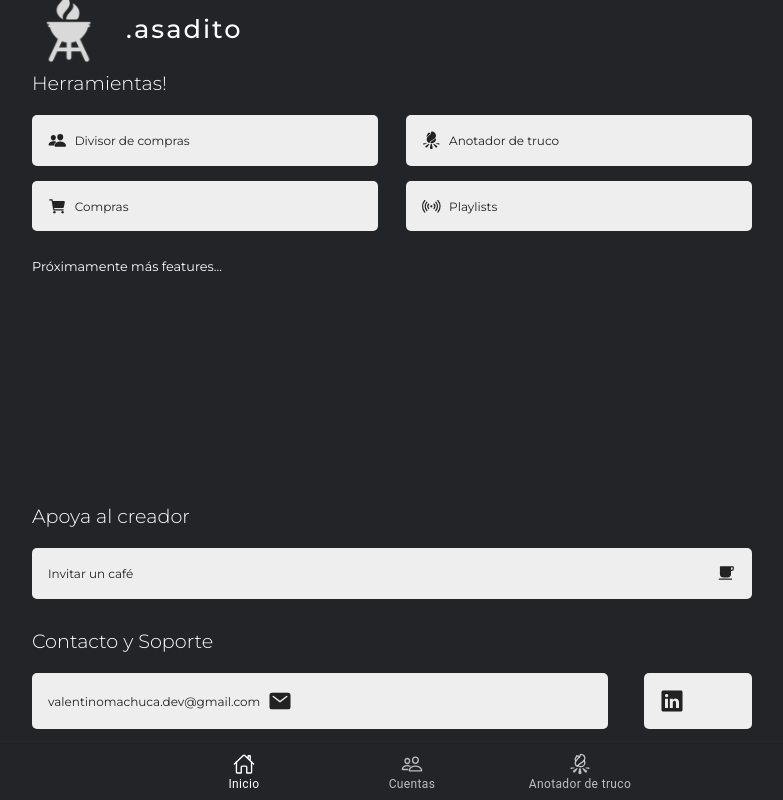
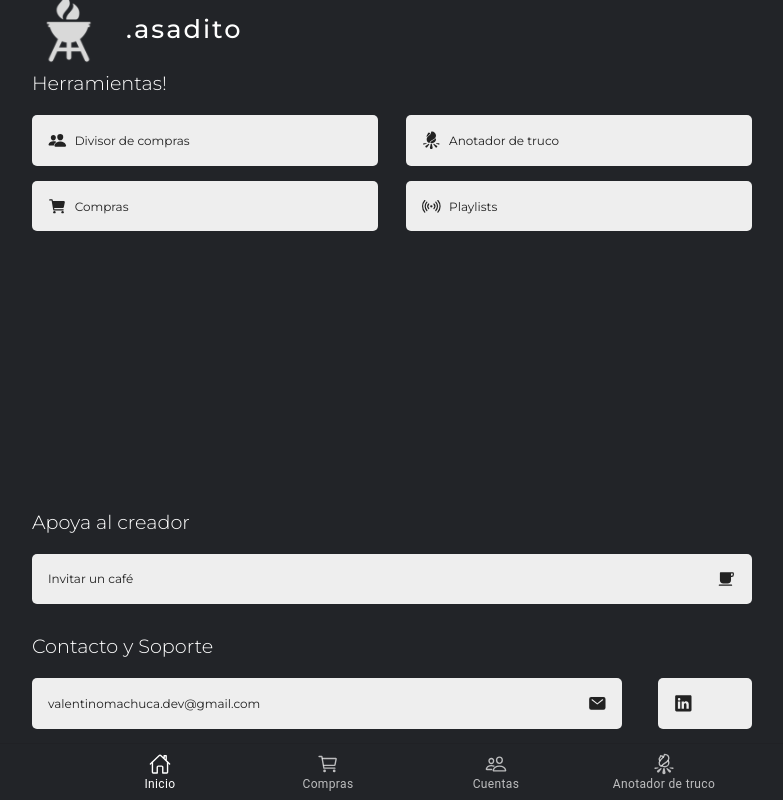
Before and after one commit to valentino-machuca/asadito, a React (Vite) app: page /home in a window 1280 px wide. Shown: the whole page, without its empty margins (228-1011 px from the left). Built offline with nearby package versions, Linux system fonts and the light colour scheme.

Commit message:
Ajustes visuales y nuevo item en tab

```diff
--- a/src/App.tsx
+++ b/src/App.tsx
@@ -1,3 +1,4 @@
+import React, {useEffect, useState} from "react";
 import { Redirect, Route } from 'react-router-dom';
 import {
   IonApp,
@@ -10,12 +11,20 @@ import {
   setupIonicReact
 } from '@ionic/react';
 import { IonReactRouter } from '@ionic/react-router';
-import { bonfireOutline, homeOutline, peopleOutline } from 'ionicons/icons';
+import { bonfireOutline, cartOutline, homeOutline, peopleOutline } from 'ionicons/icons';
+
+// Pages
+import Home from './pages/Home/Home';
+import Calculator from './pages/Calculator/Calculator';
+import Anotador from './pages/Anotador/Anotador';
+import ListaCompras from "./pages/Compras/ListaCompras";
+import Playlists from './pages/Playlists/Playlists';
 
 // Componentes
-import Home from './pages/Home/Home';
-import Calculator from './pages/Calculator/Calculator';
-import Tab3 from './pages/Anotador/Anotador';
+import SplashScreen from "./components/SplashScreen/SplashScreen";
+
+// Capacitor
+import { StatusBar, Style } from '@capacitor/status-bar';
 
 /* Core CSS required for Ionic components to work properly */
 import '@ionic/react/css/core.css';
@@ -35,12 +44,6 @@ import '@ionic/react/css/display.css';
 
 /* Theme variables */
 import './theme/variables.css';
-import Anotador from './pages/Anotador/Anotador';
-import React, {useEffect, useState} from "react";
-import SplashScreen from "./components/SplashScreen/SplashScreen";
-import ListaCompras from "./pages/Compras/ListaCompras";
-import Playlists from './pages/Playlists/Playlists';
-import { StatusBar, Style } from '@capacitor/status-bar';
 
 
 setupIonicReact();
@@ -80,10 +83,16 @@ const App: React.FC = () => {
                 <IonLabel>Inicio</IonLabel>
               </IonTabButton>
 
+              <IonTabButton tab="compras" href="/compras">
+                <IonIcon icon={cartOutline} />
+                <IonLabel>Compras</IonLabel>
+              </IonTabButton>
+
               <IonTabButton tab="cuentas" href="/cuentas">
                 <IonIcon icon={peopleOutline} />
                 <IonLabel>Cuentas</IonLabel>
               </IonTabButton>
+
 
               <IonTabButton tab="anotador" href="/anotador">
                 <IonIcon icon={bonfireOutline} />
--- a/src/components/TasksModal/TasksModal.module.scss
+++ b/src/components/TasksModal/TasksModal.module.scss
@@ -13,16 +13,6 @@
             background-color: white;
             border-radius: 8px;
             margin-top: 10px;
-
-            .line{
-                transition: .3s;
-                position: absolute;
-                top: 30%;
-                left: 12%;
-                height: 1px;
-                background-color: #222222c2;
-                content: '.';
-            }
         }
     }
 }
--- a/src/components/TasksModal/TasksModal.tsx
+++ b/src/components/TasksModal/TasksModal.tsx
@@ -75,14 +75,13 @@ const TaskItem: React.FC<{task: any, compraId: string, handleRemoveTask: Functio
     return(
         <IonItem className={s.ionitem} color='light' style={{animationDelay: `${index * 0.1}s`}}>
             <IonCheckbox slot='start' color='dark' checked={task.completed} onIonChange={() => handleUpdateTask(compraId, task.task)}/>
-            <IonLabel slot='start'>{task.task}</IonLabel>
+            <IonLabel style={{textDecoration: task.completed ? 'line-through' : 'none'}}>{task.task}</IonLabel>
             <IonIcon
                 slot='end'
                 icon={trash}
                 style={{fontSize: '1.2em', color: 'rgb(103, 49, 49)'}}
                 onClick={() => handleRemoveTask(compraId, task.task)}
             />
-            <IonLabel slot='start' className={s.line} style={{width: task.completed ? '70%' : '0%'}}></IonLabel>
         </IonItem>
     );
 }
--- a/src/pages/Compras/ListaCompras.module.scss
+++ b/src/pages/Compras/ListaCompras.module.scss
@@ -21,6 +21,10 @@
     }
 }
 
+.animation{
+    animation: init .3s both;
+}
+
 
 @keyframes init {
     0%{
--- a/src/pages/Compras/ListaCompras.tsx
+++ b/src/pages/Compras/ListaCompras.tsx
@@ -47,18 +47,18 @@ const ListaCompras: React.FC = () => {
             <IonContent fullscreen color='dark' style={{maxWidth: '800px'}}>
                 <HeaderCustom title='.compras' icon={cart} isIcon/>
 
-                <h3 style={{textAlign: 'center', marginBottom: '20px', fontSize: '1.2em'}}>Registros de compras</h3>
-                <IonItem style={{marginBottom: '20px', borderRadius: '8px', marginInline: '3%'}} color='light'>
+                <h3 className={s.animation} style={{textAlign: 'center', marginBottom: '20px', fontSize: '1.2em'}}>Registros de compras</h3>
+                <IonItem  className={s.animation} style={{marginBottom: '20px', borderRadius: '8px', marginInline: '3%'}} color='light'>
 
-                    <IonInput placeholder='Ingresar nueva lista' value={buy} onIonInput={(e) => setBuy(e.detail.value!)}/>
-                    <IonButton expand='block' slot='end' color='dark' onClick={() => nuevaCompra()} disabled={!buy.length}>
+                    <IonInput className={s.animation} placeholder='Ingresar nueva lista' value={buy} onIonInput={(e) => setBuy(e.detail.value!)}/>
+                    <IonButton className={s.animation} expand='block' slot='end' color='dark' onClick={() => nuevaCompra()} disabled={!buy.length}>
                         <IonIcon icon={add}/>
                     </IonButton>
 
                 </IonItem>
 
                 <IonItem className={s.list} color='dark'>
-                    <p>Desliza para acceder a los items de la compra o eliminarla</p>
+                    <p className={s.animation}>Desliza para acceder a los items de la compra o eliminarla</p>
                 </IonItem>
                 <IonList lines='inset' style={{backgroundColor: '#222428'}} ref={slidersRef}>
                     {
--- a/src/pages/Home/Home.tsx
+++ b/src/pages/Home/Home.tsx
@@ -75,8 +75,6 @@ const Features = () => {
               <IonIcon icon={radioOutline} style={{fontSize: '14pt', marginRight: '8px'}}/>
               <p>Playlists</p>
           </div>
-
-          <p style={{fontSize: '.8em', width: '100%'}}>Próximamente más features...</p>
       </div>
   )
 }
@@ -89,13 +87,13 @@ const Contact = () => {
     return (
         <div className={s.features}>
         <h3>Contacto y Soporte</h3>
-        <div className={s.feat} style={{width: '80%'}}>
+        <div className={s.feat} style={{width: '82%', justifyContent: 'space-between'}}>
           <p>valentinomachuca.dev@gmail.com</p>
-          <IonIcon icon={mail} style={{fontSize: '1.5em', marginLeft: '8px'}}/>
+          <IonIcon icon={mail} style={{fontSize: '14pt'}}/>
         </div>
-        <div className={s.feat} style={{width: '15%'}}
+        <div className={s.feat} style={{width: '13%'}}
              onClick={() => openSite('https://www.linkedin.com/in/valentino-machuca/')}>
-          <IonIcon icon={logoLinkedin} style={{fontSize: '1.5em'}}/>
+          <IonIcon icon={logoLinkedin} style={{fontSize: '14pt'}}/>
         </div>
       </div>
   )
--- a/src/pages/Playlists/Playlists.tsx
+++ b/src/pages/Playlists/Playlists.tsx
@@ -29,10 +29,10 @@ const Playlists: React.FC = () => {
 
           {
             network.status ? (
-            <IonList style={{backgroundColor: '#222428', width: '100%'}}>
+            <IonList style={{backgroundColor: '#222428', width: '100%', height: '80vh', overflowY: 'scroll'}}>
               {
                 playlistsItems.map((playlist, index) => (
-                  <IonItem color='dark' className={s.ionItem} style={{animationDelat: `${index * .3}s`}} key={index}>
+                  <IonItem color='dark' className={s.ionItem} style={{animationDelay: `${index * .3}s`}} key={index}>
                     {playlist}
                   </IonItem>
                 ))
```
